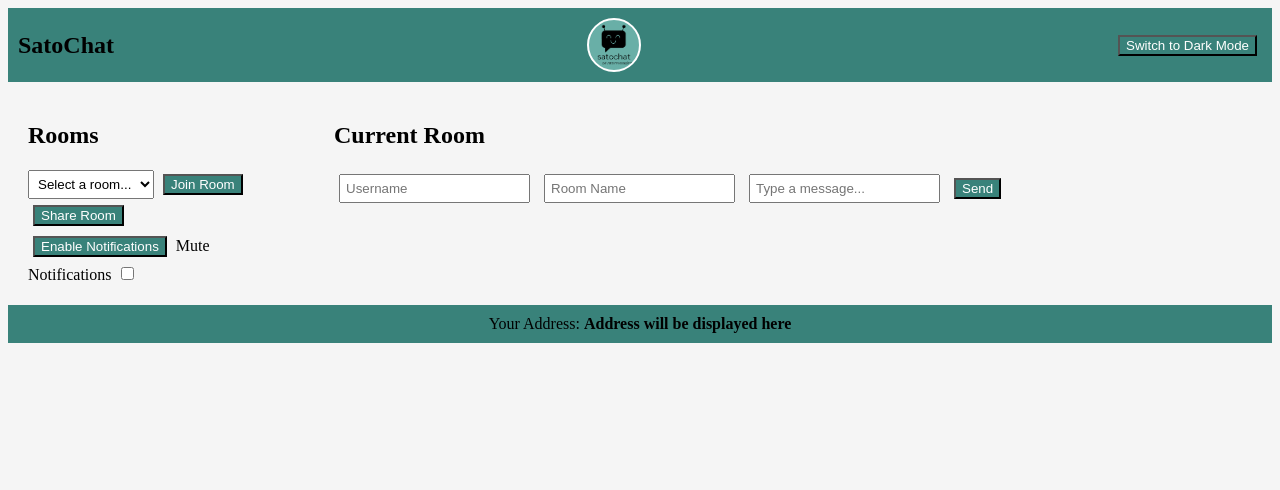
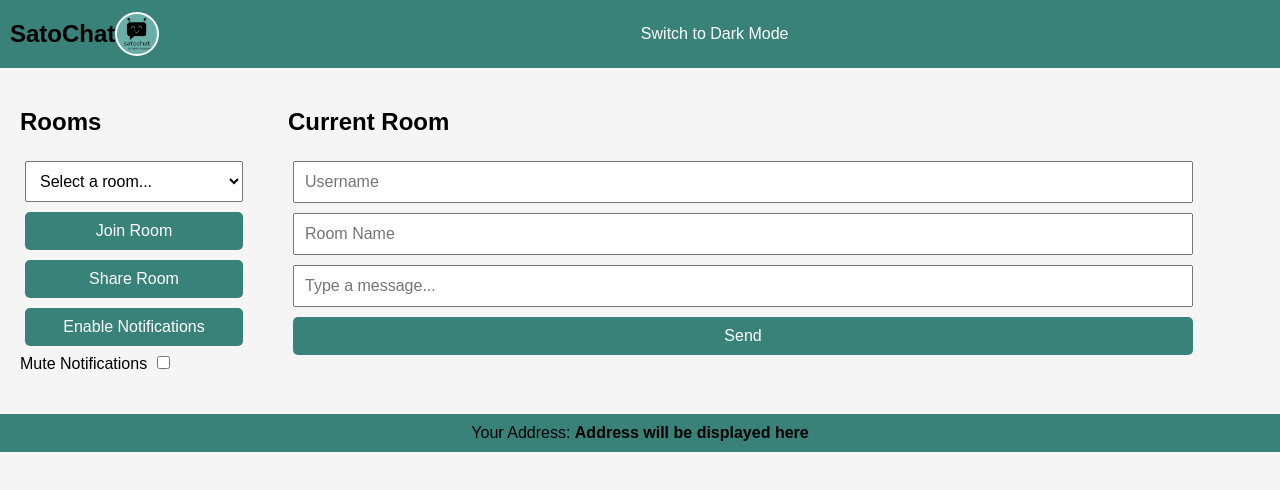
Before and after one commit to codenlighten/chatuniverse, a website: page public/index.html in a window 1280 px wide. Drawn offline with nearby package versions, Linux system fonts and the light colour scheme; a script that the page names is missing.

Commit message:
new room function

```diff
--- a/public/index.html
+++ b/public/index.html
@@ -17,7 +17,6 @@
     <script src="https://unpkg.com/bsv@1.5"></script>
     <style>
       :root {
-        /* Light theme colors */
         --background-color: #f5f5f5;
         --text-color: #000;
         --header-footer-bg-color: #39827a;
@@ -27,7 +26,6 @@
       }
 
       .dark-mode {
-        /* Dark theme colors */
         --background-color: #121212;
         --text-color: #fff;
         --header-footer-bg-color: #333;
@@ -39,15 +37,19 @@
       body {
         background-color: var(--background-color);
         color: var(--text-color);
+        font-family: Arial, sans-serif;
+        margin: 0;
+        padding: 0;
+        box-sizing: border-box;
       }
 
       header,
       footer {
         background-color: var(--header-footer-bg-color);
-      }
-      header {
+        color: var(--text-color);
         padding: 10px;
       }
+
       nav {
         display: flex;
         justify-content: space-between;
@@ -56,11 +58,17 @@
 
       nav h1 {
         margin: 0;
+        font-size: 1.5em;
       }
 
       button {
         background-color: var(--button-bg-color);
         color: var(--button-text-color);
+        border: none;
+        padding: 10px;
+        border-radius: 5px;
+        cursor: pointer;
+        font-size: 1em;
       }
 
       button:hover {
@@ -68,8 +76,8 @@
       }
 
       #logo {
-        width: 50px;
-        height: 50px;
+        width: 40px;
+        height: 40px;
         border-radius: 50%;
         border: 2px solid white;
         background-color: #69afa7;
@@ -77,17 +85,18 @@
 
       main {
         display: flex;
-        justify-content: space-between;
+        flex-direction: column;
         padding: 20px;
         word-wrap: break-word;
       }
 
       aside {
-        width: 20%;
+        width: 100%;
+        margin-bottom: 20px;
       }
 
       section {
-        width: 75%;
+        width: 100%;
       }
 
       ul {
@@ -101,7 +110,6 @@
 
       footer {
         text-align: center;
-        padding: 10px;
       }
 
       footer p {
@@ -111,39 +119,33 @@
       footer span {
         font-weight: bold;
       }
+
       button,
-      input[type="text"] {
+      input[type="text"],
+      select {
         margin: 5px;
+        padding: 10px;
+        width: calc(100% - 30px);
+        box-sizing: border-box;
+        font-size: 1em;
       }
-      input[type="text"] {
-        padding: 5px;
-      }
+
       input[type="checkbox"] {
         margin: 5px;
       }
-      input[type="checkbox"] {
-        padding: 5px;
-      }
 
-      option {
-        padding: 5px;
-      }
-
-      select {
-        padding: 5px;
-      }
-
-      @media (max-width: 768px) {
+      @media (min-width: 769px) {
         main {
-          flex-direction: column;
+          flex-direction: row;
         }
 
-        aside,
+        aside {
+          width: 20%;
+          margin-right: 20px;
+        }
+
         section {
-          width: 100%;
-        }
-        aside {
-          margin-bottom: 20px;
+          width: 75%;
         }
       }
     </style>
@@ -248,6 +250,22 @@
       var currentRoom = address + "-" + uuidv4().slice(-4); // Global current room variable
       roomHash = hash256(Buffer.from(currentRoom)).toString("hex");
       document.getElementById("room-name").value = currentRoom;
+      //join current room
+      document.getElementById("currentRoom").innerHTML = currentRoom;
+      document.getElementById("currentRoom").setAttribute("title", currentRoom);
+      // Add room to previous rooms list
+      if (
+        !previousRooms.includes(currentRoom) &&
+        confirm("Join newly created room?")
+      ) {
+        previousRooms.push(currentRoom);
+        localStorage.setItem("previousRooms", JSON.stringify(previousRooms));
+        $("#previous-rooms-list").append(
+          $("<option>").text(currentRoom).val(currentRoom)
+        );
+      }
+
+      //join room
 
       let keepHistory = true;
 
@@ -282,6 +300,10 @@
         }
 
         $("#join-room").click(function () {
+          joinRoom(socket);
+        });
+
+        function joinRoom(socket) {
           currentRoom = $("#room-name").val();
           //if current room is empty then generate new room with address and uuid
           if (currentRoom === "") {
@@ -316,8 +338,8 @@
           }
           // Clear chat messages
           $("#messages").html(""); // Clear chat messages
-        });
-
+        }
+        joinRoom(socket);
         // Load old messages
         socket.on("load old messages", function (data) {
           data.forEach((message) => {
@@ -352,16 +374,16 @@
             alert("Please enter a username, message, and room name");
             return false;
           }
+          if (currentRoom === "") {
+            joinRoom(socket);
+          }
           currentUserName = $("#username").val();
           const encryptedUserName = encrypt(currentUserName, roomHash);
           roomHash = hash256(Buffer.from(currentRoom)).toString("hex");
           currentRoomHash = hash256(Buffer.from(currentRoom)).toString("hex");
-          // localStorage.setItem("name", currentUserName);
           socket.emit("chat message", {
             room: currentRoomHash,
-            // roomHash: sha256(Buffer.from(currentRoom)).toString("hex"),
             username: encryptedUserName,
-            // message: $("#input").val(),
             history: keepHistory,
             address: keys.address.toString(),
             encryptedMessage: encrypt($("#input").val(), roomHash),
```
